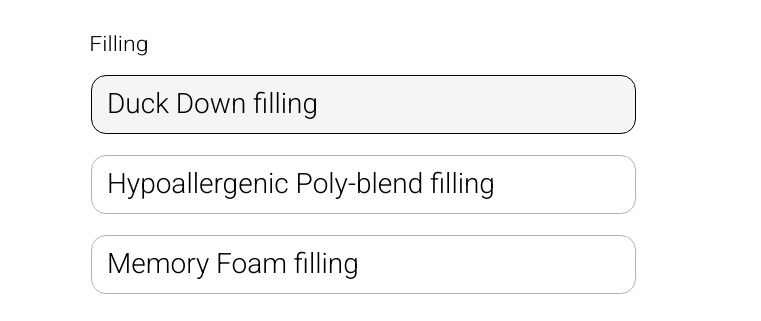
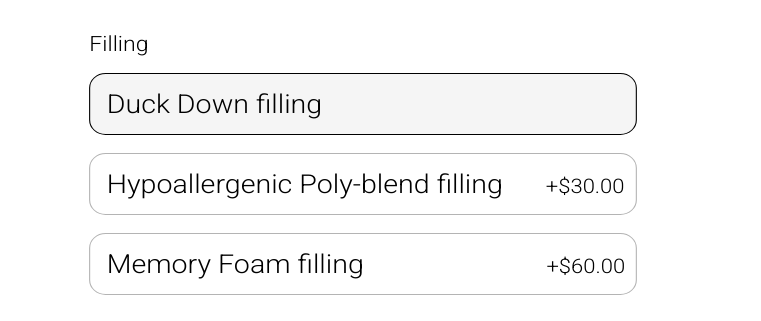
Before and after one commit to ivarfan/homework_5, a plain HTML site: page customize.html in a window 1280 px wide. Shown: the part 431-752 px from the top of the page, 519-1280 px from the left. Drawn offline with Linux system fonts and the light colour scheme.

Commit message:
Updated Price

```diff
--- a/customize-style.css
+++ b/customize-style.css
@@ -231,14 +231,40 @@ h4 {
   border-style: solid;
   font-family: Roboto;
   font-weight: 300;
-  font-size: 28px;
-  padding: 11.5px 140px 12.5px 15px;
+  font-size: 26px;
+  padding: 14.5px 0px 15.5px 15px;
+  margin-left: 23px;
 }
 
 .f1 {
   border-width: 1px;
   border-color: black;
   background-color: rgb(245, 245, 245);
+  transform: scale(1.1, 1);
+}
+
+.f2 {
+  transform: scale(1.1, 1);
+}
+
+.f3 {
+  transform: scale(1.1, 1);
+}
+
+.additional-pricing-a {
+  margin-right: 10px;
+  padding-left: 39px;
+  font-family: Roboto;
+  font-weight: 300;
+  font-size: 20px;
+}
+
+.additional-pricing-b {
+  margin-right: 10px;
+  padding-left: 166px;
+  font-family: Roboto;
+  font-weight: 300;
+  font-size: 20px;
 }
 
 /* quantity section */
--- a/customize.html
+++ b/customize.html
@@ -64,8 +64,8 @@
         <div class="customize-filling">
           <p class="customize-filling-text">Filling</p>
           <p class="filling-name f1">Duck Down filling</p>
-          <p class="filling-name f2">Hypoallergenic Poly-blend filling</p>
-          <p class="filling-name f3">Memory Foam filling</p>
+          <p class="filling-name f2">Hypoallergenic Poly-blend filling<span class="additional-pricing-a">+$30.00</span></p>
+          <p class="filling-name f3">Memory Foam filling<span class="additional-pricing-b">+$60.00</span></p>
         </div>
         <!-- Quantity Customization Section -->
         <div class="customize-quantity">
```
